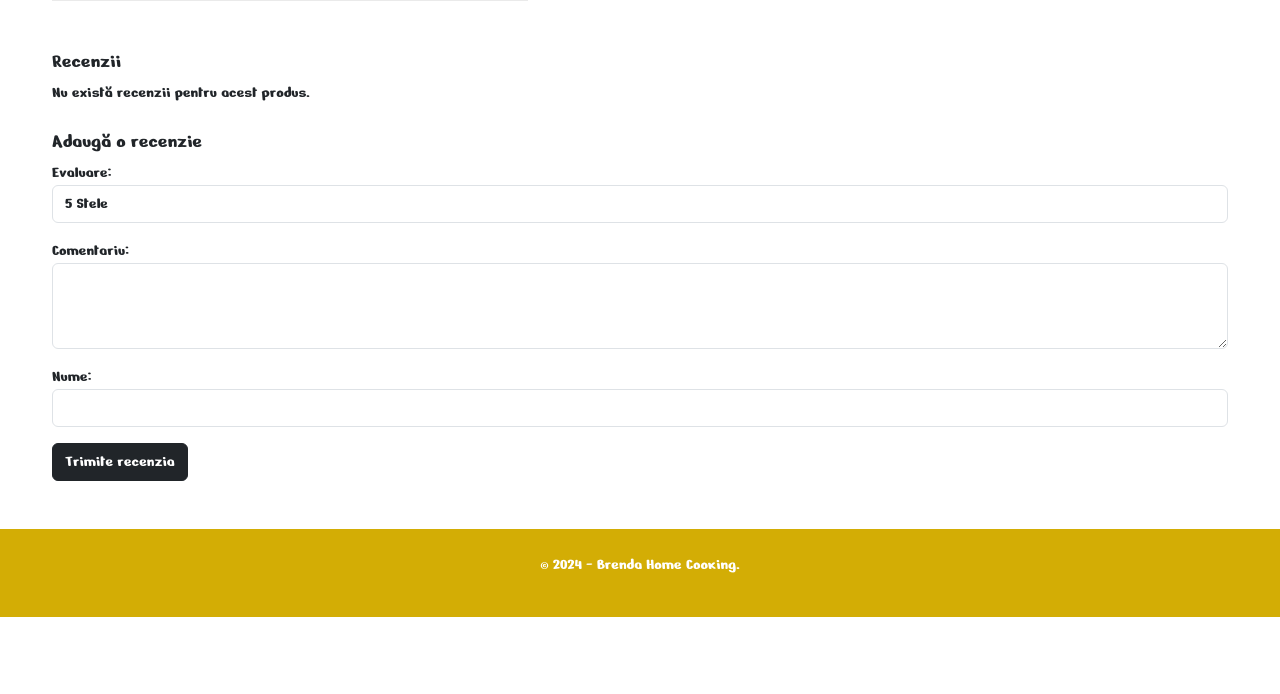
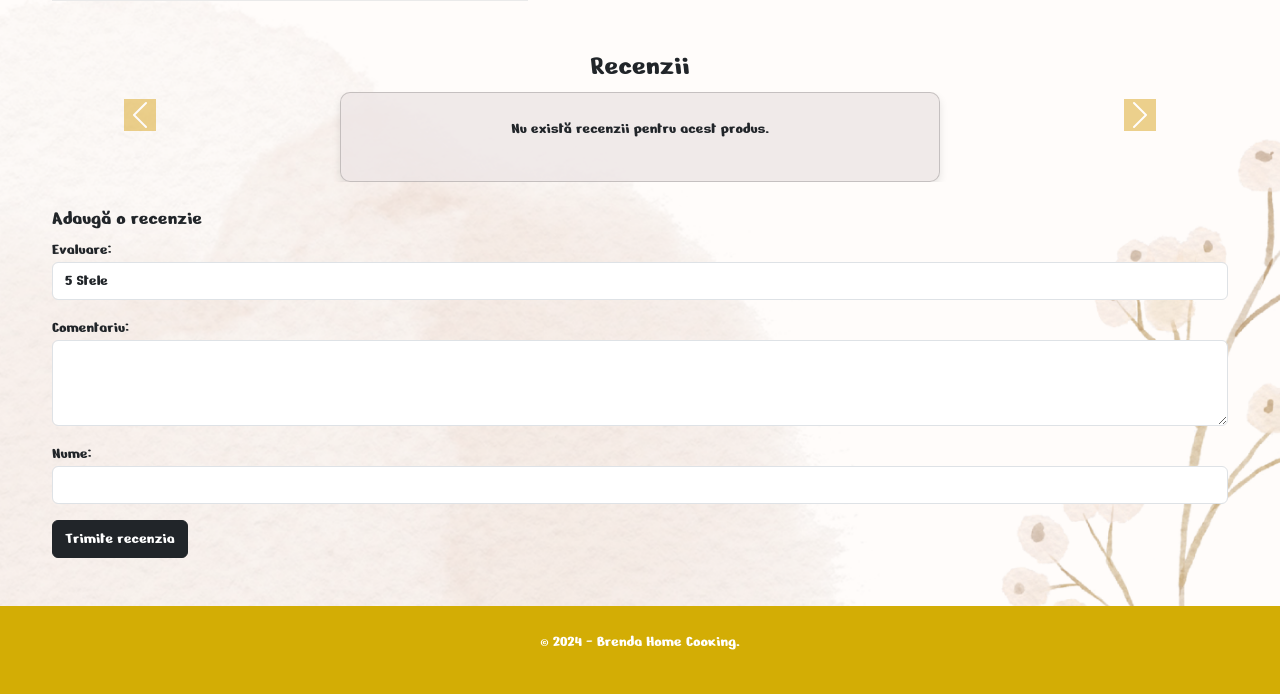
Before and after one commit to MihaiHodis/brendaHC, a Flask app: template app/templates/produs.html in a window 1280 px wide. Shown: the part 644-1338 px from the top of the page. Before the commit the page ends 1261 px from the top, so only its background shows below. Run offline with Flask 3, Linux system fonts and the light colour scheme; the template is opened without the code that fills it, so the values that code supplies are empty.

Commit message:
Modificare sectiune afisare recenzii + implementare fisier JS

```diff
--- a/app/static/css/style_produs.css
+++ b/app/static/css/style_produs.css
@@ -4,10 +4,11 @@ html {
 
 body {
   font-family: "Nerko One", cursive;
-}
-
-header {
-  background-color: #f8f9fa;
+  background-image: url(/static/images/page-background.png);
+  background-position: bottom center;
+  background-repeat: no-repeat;
+  background-size: cover;
+  min-height: 100vh;
 }
 
 h1,
@@ -121,3 +122,39 @@ footer {
   object-fit: cover; /* Ensures the image is cropped nicely if necessary */
   border-radius: 10px; /* Add rounded corners if you want */
 }
+
+
+/* Sectiunea afisare Review START */
+
+.titlu-rec {
+  font-size: 1.8rem;
+}
+
+.carousel-inner {
+  display: flex;
+  justify-content: center;  /* Alinează cardurile la centru */
+}
+
+.carousel-item {
+  max-width: 600px; /* Limitează lățimea maximă a cardului de recenzie */
+  margin: 0 auto;
+  transition: opacity 1.5s ease-in-out;
+}
+
+.card {
+  background-color: rgba(237, 229, 229, 0.807); /* Culoare de fundal pentru a evidenția recenziile */
+  border-radius: 10px; /* Colțuri rotunjite pentru card */
+  box-shadow: 0 4px 8px rgba(0, 0, 0, 0.1); /* Shadow pentru un efect de profunzime */
+  padding: 10px; /* Spațiu interior pentru card */
+}
+
+.review p {
+  font-size: 1.1rem; /* Dimensiune mai mare a textului pentru lizibilitate */
+  line-height: 1.5; /* Înălțime de linie pentru un aspect mai aerisit */
+}
+
+.carousel-control-prev-icon, .carousel-control-next-icon {
+  background-color: goldenrod;
+}
+
+/* Sectiunea afisare Review END */
--- /dev/null
+++ b/app/static/js/produs.js
@@ -0,0 +1,7 @@
+var myCarousel = document.querySelector('#testimonialCarousel');
+var carousel = new bootstrap.Carousel(myCarousel, {
+  interval: 5000, // Intervalul la care se schimbă slide-urile (3 secunde)
+  ride: 'carousel', // Activează schimbarea automată a slide-urilor
+  pause: 'hover',   // Pauzează pe hover pentru o experiență mai bună
+  wrap: true        // După ultimul slide revine la primul
+});
--- a/app/templates/produs.html
+++ b/app/templates/produs.html
@@ -1,5 +1,6 @@
 <!DOCTYPE html>
 <html lang="en">
+
 <head>
   <meta charset="UTF-8" />
   <meta name="viewport" content="width=device-width, initial-scale=1.0" />
@@ -7,89 +8,49 @@
   <!-- Link catre favicon-->
   <link rel="icon" href="static/images/favicon.png" type="image/png" />
 
-    <link
-      href="https://cdn.jsdelivr.net/npm/bootstrap@5.3.0-alpha3/dist/css/bootstrap.min.css"
-      rel="stylesheet"
-    />
+  <link href="https://cdn.jsdelivr.net/npm/bootstrap@5.3.0-alpha3/dist/css/bootstrap.min.css" rel="stylesheet" />
   <!-- Pt Font -->
   <link rel="preconnect" href="https://fonts.googleapis.com" />
   <link rel="preconnect" href="https://fonts.gstatic.com" crossorigin />
-    <link
-      href="https://fonts.googleapis.com/css2?family=Nerko+One&display=swap"
-      rel="stylesheet"
-    />
+  <link href="https://fonts.googleapis.com/css2?family=Nerko+One&display=swap" rel="stylesheet" />
   <!-- Legatura catre fisierul CSS personalizat -->
-    <link
-      rel="stylesheet"
-      href="{{ url_for('static', filename='css/style_produs.css') }}"
-    />
-    <link
-      rel="stylesheet"
-      href="{{ url_for('static', filename='css/style_produs_main.css') }}"
-    />
+  <link rel="stylesheet" href="{{ url_for('static', filename='css/style_produs.css') }}" />
+  <link rel="stylesheet" href="{{ url_for('static', filename='css/style_produs_main.css') }}" />
   <!-- Pt stele -->
-    <link
-      rel="stylesheet"
-      href="https://cdnjs.cloudflare.com/ajax/libs/font-awesome/6.0.0-beta3/css/all.min.css"
-    />
+  <link rel="stylesheet" href="https://cdnjs.cloudflare.com/ajax/libs/font-awesome/6.0.0-beta3/css/all.min.css" />
 </head>
+
 <body>
   <!-- NAVBAR -->
   <nav class="navbar navbar-expand-lg sticky-top">
-      <div
-        class="container-fluid d-flex align-items-center justify-content-between"
-      >
+    <div class="container-fluid d-flex align-items-center justify-content-between">
       <!-- Logo-ul în partea stângă -->
       <a class="navbar-brand" href="#">
-          <img
-            src="{{ url_for('static', filename='images/logo-rmbground.png') }}"
-            alt="Logo BrendaHC"
-            width="100"
-            height="80"
-            class="d-inline-block align-text-top"
-          />
+        <img src="{{ url_for('static', filename='images/logo-rmbground.png') }}" alt="Logo BrendaHC" width="100"
+          height="80" class="d-inline-block align-text-top" />
       </a>
 
       <!-- Butonul de meniu pentru offcanvas (doar pentru dispozitive mici) -->
-        <button
-          class="navbar-toggler pe-0"
-          type="button"
-          data-bs-toggle="offcanvas"
-          data-bs-target="#offcanvasNavbar"
-          aria-controls="offcanvasNavbar"
-        >
+      <button class="navbar-toggler pe-0" type="button" data-bs-toggle="offcanvas" data-bs-target="#offcanvasNavbar"
+        aria-controls="offcanvasNavbar">
         <span class="navbar-toggler-icon"></span>
       </button>
 
       <!-- Meniul Offcanvas care conține linkurile pentru toate dispozitivele -->
-        <div
-          class="offcanvas offcanvas-end"
-          tabindex="-1"
-          id="offcanvasNavbar"
-          aria-labelledby="offcanvasNavbarLabel"
-        >
+      <div class="offcanvas offcanvas-end" tabindex="-1" id="offcanvasNavbar" aria-labelledby="offcanvasNavbarLabel">
         <div class="offcanvas-header">
           <h5 class="offcanvas-title" id="offcanvasNavbarLabel">
             Brenda Home Cooking
           </h5>
-            <button
-              type="button"
-              class="btn-close"
-              data-bs-dismiss="offcanvas"
-              aria-label="Close"
-            ></button>
+          <button type="button" class="btn-close" data-bs-dismiss="offcanvas" aria-label="Close"></button>
         </div>
         <div class="offcanvas-body">
           <ul class="navbar-nav justify-content-end flex-grow-1 pe-3">
             <li class="nav-item mx-lg-2">
-                <a class="nav-link home-link" href="{{ url_for('home') }}"
-                  >Home</a
-                >
+              <a class="nav-link home-link" href="{{ url_for('home') }}">Home</a>
             </li>
             <li class="nav-item mx-lg-2">
-                <a class="nav-link home-link" href="/#categories"
-                  >Categorii</a
-                >
+              <a class="nav-link home-link" href="/#categories">Categorii</a>
             </li>
           </ul>
         </div>
@@ -111,13 +72,8 @@
       <!-- Left side: Product Image -->
       <div class="col-md-5">
         <div class="card-image-container">
-            <img
-              width="800"
-              height="800"
-              src="{{ url_for('static', filename=produs['imagine']) }}"
-              class="product-img img-fluid"
-              alt="{{ produs['nume'] }}"
-            />
+          <img width="800" height="800" src="{{ url_for('static', filename=produs['imagine']) }}"
+            class="product-img img-fluid" alt="{{ produs['nume'] }}" />
         </div>
       </div>
 
@@ -131,11 +87,9 @@
           <span>Rating:</span>
           <div class="stars">
             {% if produs['rating_mediu'] %} {% set rating =
-              produs['rating_mediu'] %} {% for i in range(1, 6) %} {% if i <=
-              rating %}
-              <i class="fas fa-star" style="color: gold"></i>
-              {% elif i - rating < 1 %}
-              <i class="fas fa-star-half-alt" style="color: gold"></i>
+            produs['rating_mediu'] %} {% for i in range(1, 6) %} {% if i <= rating %} <i class="fas fa-star"
+              style="color: gold"></i>
+              {% elif i - rating < 1 %} <i class="fas fa-star-half-alt" style="color: gold"></i>
                 {% else %}
                 <i class="far fa-star" style="color: gold"></i>
                 {% endif %} {% endfor %} {% else %}
@@ -148,14 +102,8 @@
         <div class="product-actions mt-4">
           <div class="d-flex align-items-center">
             <label for="quantity" class="me-2">Cantitate:</label>
-              <input
-                type="number"
-                id="quantity"
-                name="quantity"
-                min="1"
-                value="1"
-                class="form-control quantity-input me-3"
-              />
+            <input type="number" id="quantity" name="quantity" min="1" value="1"
+              class="form-control quantity-input me-3" />
             <button class="btn btn-dark add-to-cart-btn">
               Adaugă în Coș
             </button>
@@ -171,22 +119,40 @@
 
     <br />
 
-      <!-- Sectiunea afisare review -->
-      <div class="reviews mt-4">
-        <h5>Recenzii</h5>
-        {% if produs['recenzii'] %} {% for recenzie in produs['recenzii'] %}
-        <div class="review">
+    <!-- Sectiunea afisare review START -->
+    <div id="testimonialCarousel" class="carousel carousel-fade mt-4" data-bs-ride="carousel">
+      <h5 class="titlu-rec text-center">Recenzii</h5>
+      <div class="carousel-inner d-flex justify-content-center">
+          {% if produs['recenzii'] %}
+              {% for recenzie in produs['recenzii'] %}
+              <div class="carousel-item {% if loop.index == 1 %}active{% endif %}">
+                  <div class="card review-card mx-auto text-center p-4">
                       <p>
-            <strong>{{ recenzie['utilizator'] }}</strong> a dat {{
-            recenzie['evaluare'] }} stele
+                          <em>{{ recenzie['utilizator'] }}</em> a dat {{ recenzie['evaluare'] }} stele
                       </p>
-          <p>{{ recenzie['comentariu'] }}</p>
-          <hr />
+                      <p>"{{ recenzie['comentariu'] }}"</p>
                   </div>
-        {% endfor %} {% else %}
+              </div>
+              {% endfor %}
+          {% else %}
+          <div class="carousel-item active">
+              <div class="card review-card mx-auto text-center p-4">
                   <p>Nu există recenzii pentru acest produs.</p>
+              </div>
+          </div>
           {% endif %}
       </div>
+      <!-- Navigare prin săgeți -->
+      <button class="carousel-control-prev" type="button" data-bs-target="#testimonialCarousel" data-bs-slide="prev">
+          <span class="carousel-control-prev-icon" aria-hidden="true"></span>
+          <span class="visually-hidden">Previous</span>
+      </button>
+      <button class="carousel-control-next" type="button" data-bs-target="#testimonialCarousel" data-bs-slide="next">
+          <span class="carousel-control-next-icon" aria-hidden="true"></span>
+          <span class="visually-hidden">Next</span>
+      </button>
+  </div>
+
 
     <!-- Sectiune de adaugat review -->
     <div class="add-review mt-4">
@@ -205,21 +171,11 @@
         </div>
         <div class="mb-3">
           <label for="comentariu">Comentariu:</label>
-            <textarea
-              id="comentariu"
-              name="comentariu"
-              class="form-control"
-              rows="3"
-            ></textarea>
+          <textarea id="comentariu" name="comentariu" class="form-control" rows="3"></textarea>
         </div>
         <div class="mb-3">
           <label for="utilizator">Nume:</label>
-            <input
-              type="text"
-              id="utilizator"
-              name="utilizator"
-              class="form-control"
-            />
+          <input type="text" id="utilizator" name="utilizator" class="form-control" />
         </div>
         <button type="submit" class="btn btn-dark btn-primary">
           Trimite recenzia
@@ -227,6 +183,7 @@
       </form>
     </div>
   </div>
+  <!-- Sectiune de adaugat review END -->
 
   <!-- Footer -->
   <footer class="text-center py-4">
@@ -235,5 +192,8 @@
 
   <!-- Scripturile Bootstrap -->
   <script src="https://cdn.jsdelivr.net/npm/bootstrap@5.3.0-alpha3/dist/js/bootstrap.bundle.min.js"></script>
+  <!-- JS personalizat -->
+  <script src="/static/js/produs.js"></script>
 </body>
+
 </html>
```
Lines whose indentation alone changed are shown as unchanged.
